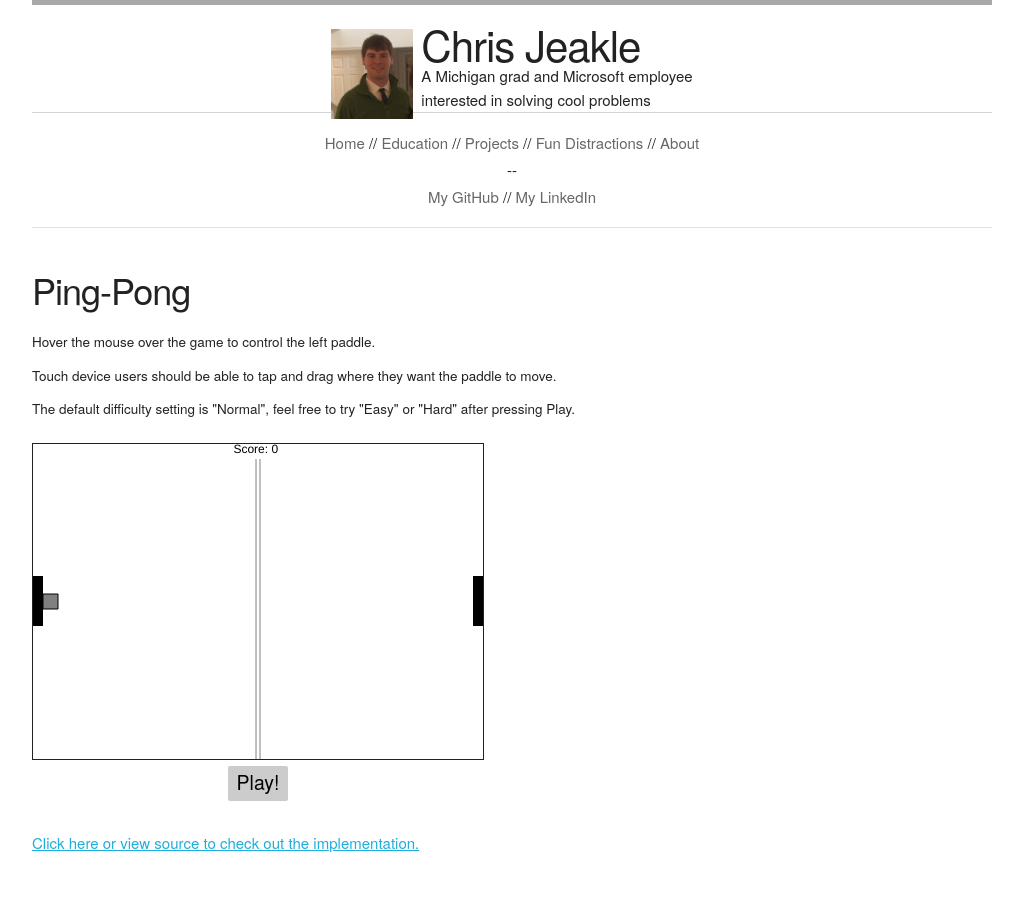
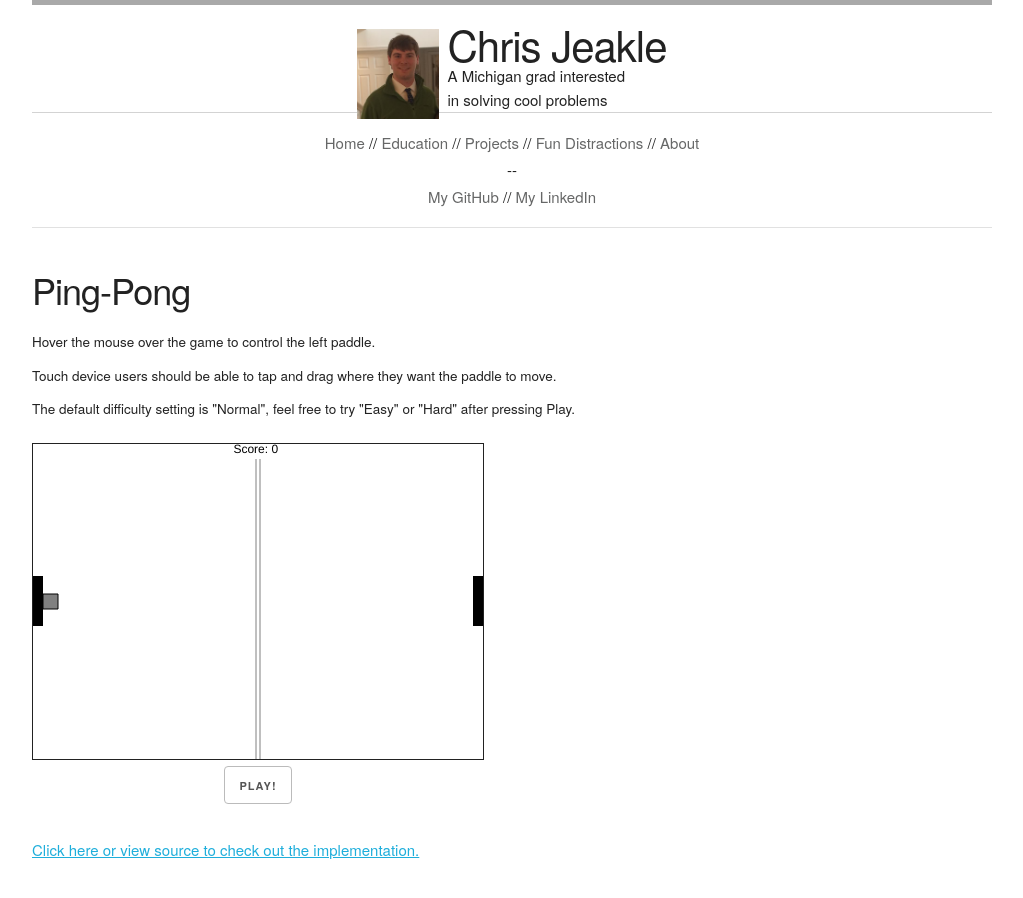
Before and after one commit to cjjeakle/cjjeakle.github.io, a Jekyll site: the page built from pingpong/index.html, in a window 1280 px wide. Shown: the whole page, without its empty margins (128-1151 px from the left). Built offline with Jekyll 4.4.1, drawn with Linux system fonts in a browser that asks for light colours; nearby versions of some CDN libraries.

Commit message:
Updated header to no mention MSFT (mostly so noone mistakes my site for the work of my employer). Also updated button CSS to be consistent with skeleton.

```diff
--- a/_includes/header.html
+++ b/_includes/header.html
@@ -7,9 +7,9 @@
     <div id="headerText">
       <h2>Chris Jeakle</h2>
       <div id="headerDetails">
-        A Michigan grad and Microsoft employee
+        A Michigan grad interested
         <br/>
-        interested in solving cool problems
+        in solving cool problems
       </div>
     </div>
   </div>
--- a/pingpong/index.html
+++ b/pingpong/index.html
@@ -21,13 +21,13 @@ layout: default
   <div id="pingPong"></div>
   <div style="width = 500px; text-align:center;">
     <div style="display:inline-block;" class="center">
-      <a href="javascript:startPingPong();" id="startBtn" style="display:inherit;" class="btn">&nbsp;Play!&nbsp;</a>
+      <a href="javascript:startPingPong();" id="startBtn" style="display:inherit;" class="button game-button">&nbsp;Play!&nbsp;</a>
       <div style="display:none;" id="gameControls">
-        <a href="javascript:resetPingPong();" id="playBtn" class="btn">&nbsp;Reset&nbsp;</a>&nbsp; &nbsp; &nbsp;
-        <a href="javascript:setPingPongDifficulty('easy');" class="btn">&nbsp;Easy&nbsp;</a>&nbsp;
-        <a href="javascript:setPingPongDifficulty('medium');" class="btn">&nbsp;Medium&nbsp;</a>&nbsp;
-        <a href="javascript:setPingPongDifficulty('hard');" class="btn">&nbsp;Hard&nbsp;</a>&nbsp; &nbsp; &nbsp;
-        <a href="javascript:togglePingPongPause();" id="pauseBtn" class="btn">&nbsp;Pause&nbsp;</a>
+        <a href="javascript:resetPingPong();" id="playBtn" class="button game-button">&nbsp;Reset&nbsp;</a>&nbsp; &nbsp; &nbsp;
+        <a href="javascript:setPingPongDifficulty('easy');" class="button game-button">&nbsp;Easy&nbsp;</a>&nbsp;
+        <a href="javascript:setPingPongDifficulty('medium');" class="button game-button">&nbsp;Medium&nbsp;</a>&nbsp;
+        <a href="javascript:setPingPongDifficulty('hard');" class="button game-button">&nbsp;Hard&nbsp;</a>&nbsp; &nbsp; &nbsp;
+        <a href="javascript:togglePingPongPause();" id="pauseBtn" class="button game-button">&nbsp;Pause&nbsp;</a>
       </div>
     </div>
   </div>
--- a/static/css/main.css
+++ b/static/css/main.css
@@ -135,20 +135,6 @@ br {
 /**
  * Buttons
  */
-.btn {
-    text-decoration: none;
-    font-size: 1.3em;
-    cursor: pointer;
-    overflow: hidden;
-    background: #CCC;
-    color: #000;
-    border-radius: 2px;
-    padding: 0.00em 0.10em 0.10em 0.10em;
-    border: 1px solid transparent;
+.game-button {
+    padding: 0 10px;
 }
-
-.btn:hover {
-    color: #000;
-    border-color: rgba( 0, 0, 0, 0.85 );
-    background: #777;
-}
--- a/sudokusolver/index.html
+++ b/sudokusolver/index.html
@@ -290,8 +290,8 @@ layout: default
     </table>
   </div>
   <div class="center">
-    <a href="javascript:attemptSolve()" class="btn center">&nbsp;Solve&nbsp;</a>&nbsp;&nbsp;&nbsp;&nbsp;
-    <a href="javascript:clearBoard()" class="btn center">&nbsp;Clear&nbsp;</a>
+    <a href="javascript:attemptSolve()" class="button center">&nbsp;Solve&nbsp;</a>&nbsp;&nbsp;&nbsp;&nbsp;
+    <a href="javascript:clearBoard()" class="button center">&nbsp;Clear&nbsp;</a>
   </div>
 </div>
 <br/>
```
